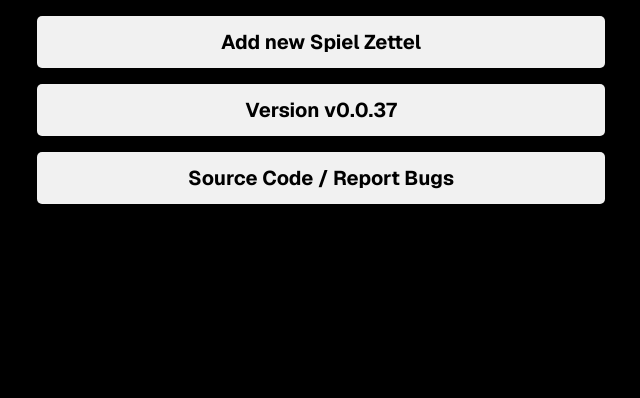
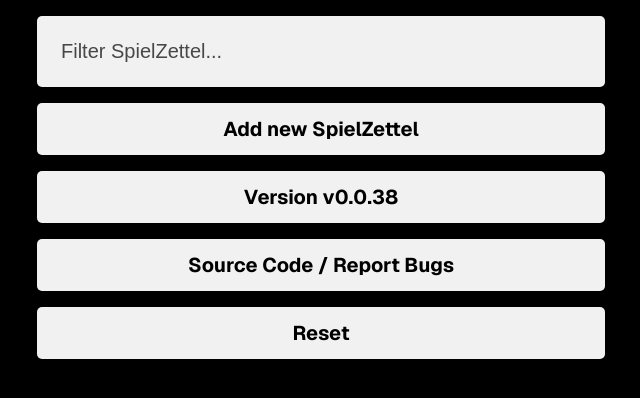
Before and after one commit to AnonymerNiklasistanonym/SpielZettel, a Next.js app in the folder spiel-zettel/: page / in a window 1280 px wide. Shown: the top 398 px of the page, without its empty margins (319-959 px from the left). Built offline with nearby package versions, Linux system fonts and the light colour scheme.

Commit message:
Add SearchBar on the main menu
Minor changes:
- Consistent use of SpielZettel instead of other variants
- Make resetting everything a confirm dialog again

```diff
--- a/spiel-zettel/src/app/components/InteractiveCanvas.tsx
+++ b/spiel-zettel/src/app/components/InteractiveCanvas.tsx
@@ -110,7 +110,7 @@ export default function InteractiveCanvas() {
   const deleteSpielZettel = useCallback(
     async (id: string) => {
       const userConfirmed = confirm(
-        `This will delete the SpielZettel ${id} and all it's save files. Are you sure you want to continue?`,
+        `This will delete the ${name} ${id} and all it's save files. Are you sure you want to continue?`,
       );
       if (userConfirmed) {
         await removeSpielZettel(id);
@@ -221,7 +221,7 @@ export default function InteractiveCanvas() {
       }
       const spielZettel = await getSpielZettel(lastSave.save.spielZettelKey);
       if (!spielZettel) {
-        console.warn("[Last Save] No connected SpielZettel found.");
+        console.warn(`[Last Save] No connected ${name} found.`);
         return;
       }
       // Found last save, load it
@@ -274,11 +274,13 @@ export default function InteractiveCanvas() {
   }, []);
 
   const onReset = useCallback(() => {
-    onResetSates();
-    // Reset the database
-    resetDB();
-    // TODO Fix errors - for now just reload the page
-    window.location.reload();
+    if (confirm("Are you sure you want to reset all data?")) {
+      onResetSates();
+      // Reset the database
+      resetDB();
+      // TODO Fix errors - for now just reload the page
+      window.location.reload();
+    }
   }, [onResetSates, resetDB]);
 
   // Event Listeners
@@ -644,11 +646,11 @@ export default function InteractiveCanvas() {
     // Convert the Base64 string to a file
     const response = await fetch(dataUrl);
     const blob = await response.blob();
-    const name = `SpielZettel Screenshot ${currentName}`;
-    const fileName = `${name}.png`;
+    const nameScreenshot = `${name} Screenshot ${currentName}`;
+    const fileName = `${nameScreenshot}.png`;
     const file = new File([blob], fileName, { type: imageType });
 
-    await shareOrDownloadFile(file, dataUrl, fileName, name);
+    await shareOrDownloadFile(file, dataUrl, fileName, nameScreenshot);
   }, [currentName, spielZettelData]);
 
   // Overlay: Values
@@ -662,7 +664,7 @@ export default function InteractiveCanvas() {
       {
         id: "home",
         type: "button",
-        text: "Change Spiel Zettel",
+        text: `Change ${name}`,
         onClick: () => {
           onResetSates();
           setOverlayVisible(false);
@@ -671,7 +673,7 @@ export default function InteractiveCanvas() {
       {
         id: "clear",
         type: "button",
-        text: "Clear",
+        text: `Clear ${name}`,
         onClick: () => {
           onClear();
           setOverlayVisible(false);
@@ -680,7 +682,7 @@ export default function InteractiveCanvas() {
       {
         id: "screenshot",
         type: "button",
-        text: "Share Screenshot",
+        text: `Share ${name} Screenshot`,
         onClick: () => {
           onShareScreenshot();
           setOverlayVisible(false);
@@ -696,7 +698,7 @@ export default function InteractiveCanvas() {
             return;
           }
           const userConfirmed = confirm(
-            "This will run arbitrary code. Only enable this if you trust the source of the SpielZettel! Are you sure you want to continue?",
+            `This will run arbitrary code. Only enable this if you trust the source of the ${name}! Are you sure you want to continue?`,
           );
           if (userConfirmed) {
             onRulesetChange(ev.target.value);
@@ -777,6 +779,7 @@ export default function InteractiveCanvas() {
           updateSpielZettelDataList={refreshMainMenu}
           setUpdateSpielZettelDataList={setRefreshMainMenu}
           onFileUpload={onFileUpload}
+          onReset={onReset}
           getSpielZettelDataList={getSpielZettelDataList}
           setSpielZettelData={setSpielZettelData}
           deleteSpielZettel={deleteSpielZettel}
--- a/spiel-zettel/src/app/components/MainMenu.tsx
+++ b/spiel-zettel/src/app/components/MainMenu.tsx
@@ -12,6 +12,7 @@ import type { SpielZettelEntry } from "../hooks/useIndexedDb";
 
 import type { MainMenuButtonProps } from "./MainMenuButton";
 import MainMenuButton from "./MainMenuButton";
+import SearchBar from "./SearchBar";
 
 import styles from "./MainMenu.module.css";
 
@@ -23,6 +24,7 @@ export interface MainMenuProps {
   spielZettelData: SpielZettelFileData | null;
   setSpielZettelData: Dispatch<SetStateAction<SpielZettelFileData | null>>;
   deleteSpielZettel: (id: string) => Promise<void>;
+  onReset: () => void;
 }
 
 export default function MainMenu({
@@ -33,12 +35,15 @@ export default function MainMenu({
   updateSpielZettelDataList,
   setUpdateSpielZettelDataList,
   spielZettelData,
+  onReset,
 }: MainMenuProps) {
   console.debug("DRAW MainMenu");
 
   // States
 
   const fileInputRef = useRef<HTMLInputElement | null>(null);
+
+  const [searchQuery, setSearchQuery] = useState<string>("");
 
   const handleButtonClick = useCallback(() => {
     // Trigger the click event on the hidden file input
@@ -48,7 +53,7 @@ export default function MainMenu({
   const defaultMainMenuButtons: MainMenuButtonProps[] = useMemo(
     () => [
       {
-        title: "Add new Spiel Zettel",
+        title: `Add new ${name}`,
         onClick: handleButtonClick,
         tabIndex: 0,
       },
@@ -73,8 +78,13 @@ export default function MainMenu({
         onClick: () => window.open(urlGitRepo, "_blank", "noopener,noreferrer"),
         tabIndex: 0,
       },
+      {
+        title: "Reset",
+        onClick: () => onReset(),
+        tabIndex: 0,
+      },
     ],
-    [],
+    [onReset],
   );
 
   const [buttons, setButtons] = useState<MainMenuButtonProps[]>([
@@ -95,12 +105,17 @@ export default function MainMenu({
   const updateButtons = useCallback(async () => {
     console.debug("[MainMenu] updateButtons");
     const newButtons: MainMenuButtonProps[] = [...defaultMainMenuButtons];
+    let filteredSpielZettelCount = 0;
+    let tabIndex = 1;
     try {
       const spielZettelDataList = await getSpielZettelDataList();
-      let tabIndex = 1;
       for (const spielZettelData of spielZettelDataList.map(
         (a) => a.spielZettel,
       )) {
+        if (!spielZettelData.dataJSON.name.includes(searchQuery.trim())) {
+          filteredSpielZettelCount += 1;
+          continue;
+        }
         newButtons.push({
           title: `${spielZettelData.dataJSON.name} ${getVersionString(spielZettelData.dataJSON.version)}`,
           img: spielZettelData.imageBase64,
@@ -135,6 +150,15 @@ export default function MainMenu({
         Error("Unable to fetch SpielZettelDataList", { cause: err }),
       );
     }
+    if (filteredSpielZettelCount > 0) {
+      newButtons.push({
+        title: `Reset search to show ${filteredSpielZettelCount} hidden ${name}`,
+        tabIndex: tabIndex++,
+        onClick: () => {
+          setSearchQuery("");
+        },
+      });
+    }
     newButtons.push(...defaultAdditionalMainMenuButtons);
     setButtons(newButtons);
   }, [
@@ -142,6 +166,7 @@ export default function MainMenu({
     defaultMainMenuButtons,
     deleteSpielZettel,
     getSpielZettelDataList,
+    searchQuery,
     setSpielZettelData,
   ]);
 
@@ -182,6 +207,7 @@ export default function MainMenu({
         onChange={handleFileChange}
         multiple
       />
+      <SearchBar searchQuery={searchQuery} setSearchQuery={setSearchQuery} />
       {/* Upload file button and other buttons to load stored SpielZettel */}
       {buttons.map((button) => (
         <MainMenuButton key={button.title} {...button} />
--- /dev/null
+++ b/spiel-zettel/src/app/components/SearchBar.module.css
@@ -0,0 +1,33 @@
+/* Container for the text input */
+.inputContainer {
+  display: flex;
+  flex-direction: column;
+  align-items: center;
+  justify-content: center;
+  max-width: 100%;
+  border-radius: 5px;
+  padding: 1rem;
+  background-color: var(--theme_color);
+  transition: background-color var(--animation_time), border-radius var(--animation_time), padding var(--animation_time);
+}
+
+.inputContainer input {
+  width: 100%;
+  border: none;
+  outline: none;
+  padding: 0.5rem;
+  font-size: 1.25rem;
+  border-radius: 3px;
+  color: var(--background_color);
+  background-color: var(--theme_color);
+  box-sizing: border-box;
+}
+
+.inputContainer:hover, .inputContainer:focus-within {
+  background-color: var(--theme_color_dark);
+}
+
+.inputContainer input::placeholder {
+  color: var(--theme_color_light);
+  opacity: 0.7;
+}
--- /dev/null
+++ b/spiel-zettel/src/app/components/SearchBar.tsx
@@ -0,0 +1,35 @@
+import type { ChangeEvent, Dispatch, SetStateAction } from "react";
+import { useCallback } from "react";
+
+import { name } from "../helper/info";
+
+import styles from "./SearchBar.module.css";
+
+export interface SearchBarProps {
+  searchQuery: string;
+  setSearchQuery: Dispatch<SetStateAction<string>>;
+}
+
+export default function SearchBar({
+  setSearchQuery,
+  searchQuery,
+}: SearchBarProps) {
+  const handleInputChange = useCallback(
+    (event: ChangeEvent<HTMLInputElement>) => {
+      const query = event.target.value;
+      setSearchQuery(query);
+    },
+    [setSearchQuery],
+  );
+
+  return (
+    <div className={styles.inputContainer}>
+      <input
+        type="text"
+        placeholder={`Filter ${name}...`}
+        onChange={handleInputChange}
+        value={searchQuery}
+      />
+    </div>
+  );
+}
--- a/spiel-zettel/src/app/helper/info.ts
+++ b/spiel-zettel/src/app/helper/info.ts
@@ -1,5 +1,5 @@
 export const name = "SpielZettel";
-export const version = "v0.0.37";
+export const version = "v0.0.38";
 
 export const urlGitRepo =
   "https://github.com/AnonymerNiklasistanonym/SpielZettel";
--- a/spiel-zettel/src/app/layout.tsx
+++ b/spiel-zettel/src/app/layout.tsx
@@ -1,5 +1,7 @@
 import type { Metadata } from "next";
 import { Geist, Geist_Mono } from "next/font/google";
+
+import { name } from "./helper/info";
 
 import "./globals.css";
 
@@ -14,7 +16,7 @@ const geistMono = Geist_Mono({
 });
 
 export const metadata: Metadata = {
-  title: "Spiel Zettel",
+  title: name,
   description: "Use your favorite game papers on the go",
   // Reference files from the 'public' directory
   icons: [
```
